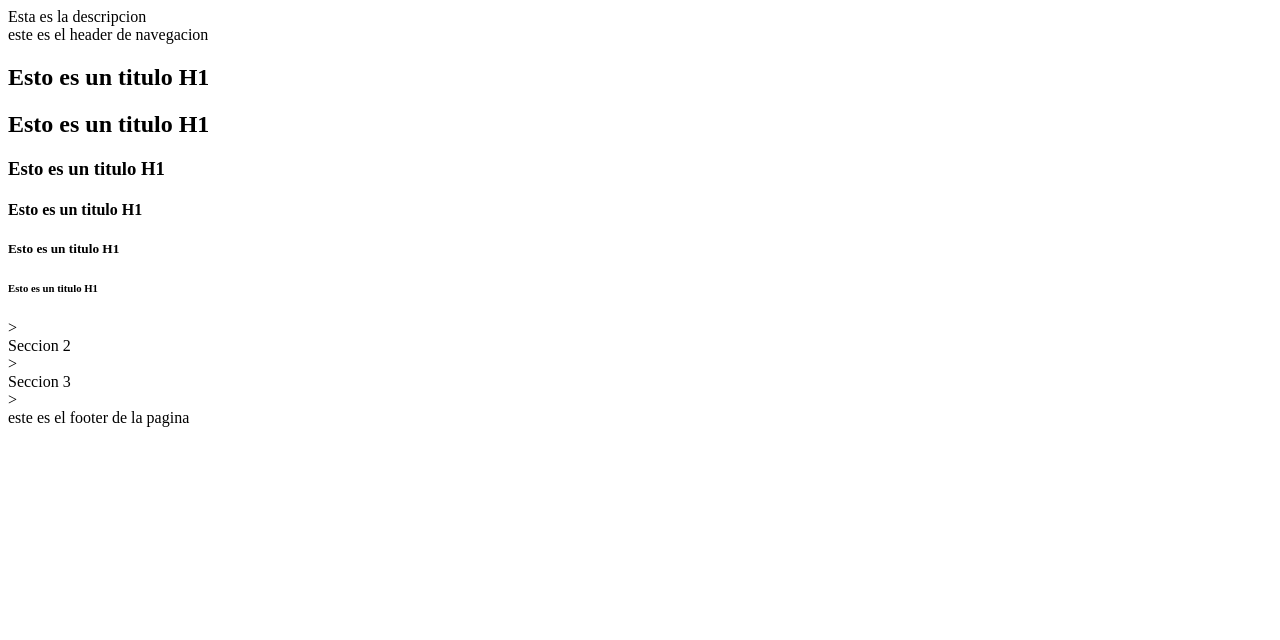
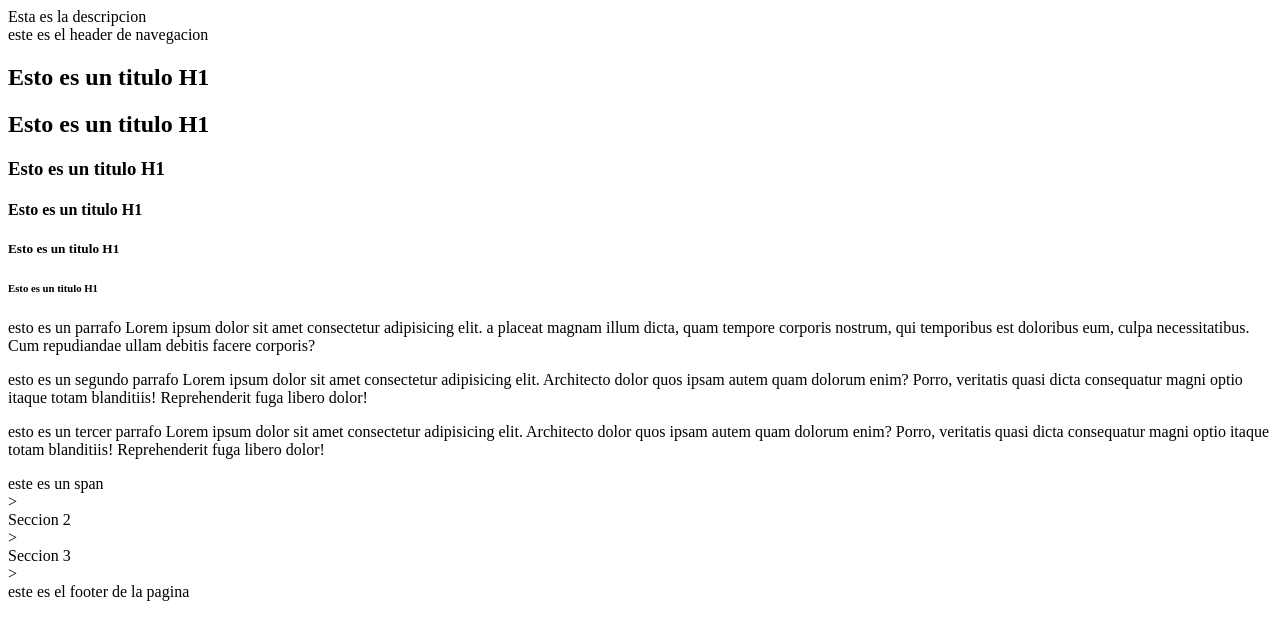
Before and after one commit to joshiecruz/Pruebas-Codigos-MisionTIC, a plain HTML site: page index.html in a window 1280 px wide. Drawn offline with Linux system fonts and the light colour scheme.

Commit message:
Agregar explicacion de textos Parrafos y Article

```diff
--- a/index.html
+++ b/index.html
@@ -21,6 +21,19 @@
             <h4> Esto es un titulo H1</h4>
             <h5> Esto es un titulo H1</h5>
             <h6> Esto es un titulo H1</h6>
+            <article>
+
+                <p>
+                    esto es un parrafo Lorem ipsum dolor sit amet consectetur adipisicing elit. a placeat magnam illum dicta, quam tempore corporis nostrum, qui temporibus est doloribus eum, culpa necessitatibus. Cum repudiandae ullam debitis facere corporis?
+                </p>
+                <p>
+                    esto es un segundo parrafo Lorem ipsum dolor sit amet consectetur adipisicing elit. Architecto dolor quos ipsam autem quam dolorum enim? Porro, veritatis quasi dicta consequatur magni optio itaque totam blanditiis! Reprehenderit fuga libero dolor!
+                </p>
+                <p>
+                    esto es un tercer parrafo Lorem ipsum dolor sit amet consectetur adipisicing elit. Architecto dolor quos ipsam autem quam dolorum enim? Porro, veritatis quasi dicta consequatur magni optio itaque totam blanditiis! Reprehenderit fuga libero dolor!
+                </p>
+                <span> este es un span</span>
+            </article>
 
         </section>>
         <section>Seccion 2</section>>
```
